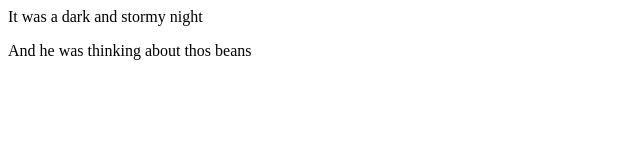
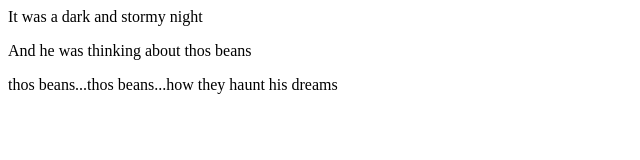
Before and after one commit to Emrichardsone/fireside-story, a plain HTML site: page index.html in a window 1280 px wide. Shown: the whole page, without its empty margins (0-640 px from the left). Drawn offline with Linux system fonts and the light colour scheme.

Commit message:
added line 3

```diff
--- a/index.html
+++ b/index.html
@@ -2,5 +2,6 @@
     <body>
         <p>It was a dark and stormy night</p>
         <p>And he was thinking about thos beans</p>
+        <p>thos beans...thos beans...how they haunt his dreams</p>
     </body>
 </html>
```
